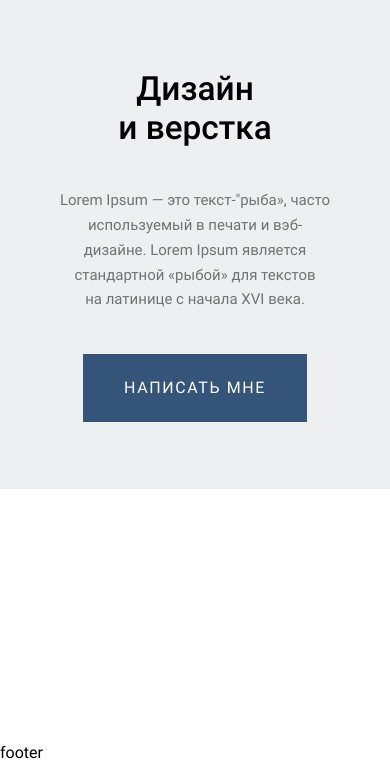
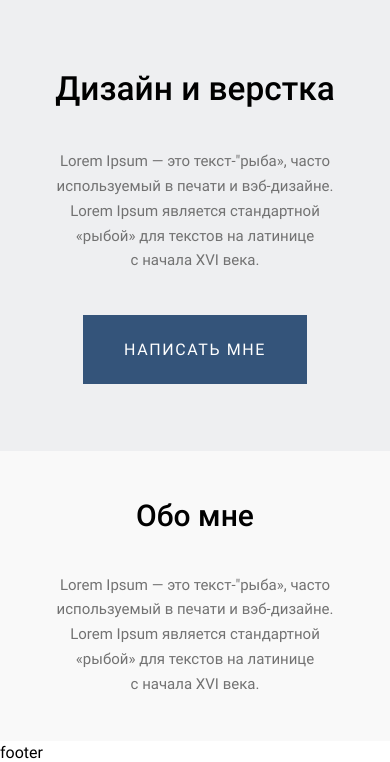
Before and after one commit to AndCheb/homework_frontend_course, a plain HTML site: page index.html in a window 390 px wide. Shown: the part 82-844 px from the top of the page. Drawn offline with Linux system fonts and the light colour scheme; files whose address does not match are found by name.

Commit message:
add section "about"

```diff
--- a/css/index.css
+++ b/css/index.css
@@ -24,10 +24,13 @@
   --clr-text-button: #fff;
   --clr-bg-primary: #eeeff1;
   --clr-bg-secondary: var(--clr-blue);
+  --clr-bg-tertiary: #f9f9f9;
   --clr-bg-hover: #00bbd3;
   --font-size-base: 16px;
   --font-size-title: 30px;
   --1150_145-320_60: clamp(3.75rem, 1.702rem + 10.24vw, 9.063rem);
+  --1150_120-320_40: clamp(2.5rem, 0.572rem + 9.64vw, 7.5rem);
+  --1150_100-320_40: clamp(2.5rem, 1.054rem + 7.23vw, 6.25rem);
   --1150_87-320_25: clamp(1.563rem, 0.069rem + 7.47vw, 5.438rem);
   --1150_60-320_40: clamp(2.5rem, 2.018rem + 2.41vw, 3.75rem);
   --1150_55-320_40: clamp(2.5rem, 2.139rem + 1.81vw, 3.438rem);
@@ -253,6 +256,24 @@ label {
   padding-bottom: var(--1150_60-320_40);
 }
 
+.about {
+  background-color: var(--clr-bg-tertiary);
+}
+
+.about__content {
+  display: grid;
+  grid-template-rows: repeat(2, min-content);
+  justify-items: center;
+  row-gap: 50px;
+  padding-top: var(--1150_120-320_40);
+  padding-bottom: var(--1150_100-320_40);
+}
+
+.about__text {
+  max-width: 540px;
+  text-align: center;
+}
+
 @media (max-width: 1000px) {
   .burger {
     position: fixed;
@@ -316,12 +337,22 @@ label {
 
   .description__title,
   .description__text {
-    max-width: 80%;
+    max-width: 85%;
     text-align: center;
   }
 }
 
+@media (max-width: 700px) {
+  .about__text {
+    max-width: 85%;
+  }
+}
+
 @media (max-width: 450px) {
+  .text {
+    font-size: 15px;
+  }
+
   .description__content {
     row-gap: 0;
   }
@@ -330,8 +361,8 @@ label {
     min-height: 0;
   }
 
-  .description__text {
-    font-size: 15px;
+  .about__content {
+    row-gap: 40px;
   }
 }
 
--- a/index.html
+++ b/index.html
@@ -44,9 +44,16 @@
             <div class="description__image"> </div>
             <div class="description__service">
               <h1 class="description__title title title--big">Дизайн и верстка</h1>
-              <p class="description__text text">Lorem Ipsum — это текст-"рыба», часто используемый в печати и вэб-дизайне. Lorem Ipsum является стандартной «рыбой» для текстов на латинице с начала XVI века.</p>
-              <button class="button">Написать Мне</button>
+              <p class="description__text text">Lorem Ipsum — это текст-"рыба», часто используемый в печати и вэб-дизайне. Lorem Ipsum является стандартной «рыбой» для текстов на латинице с начала XVI века.</p><a class="button" href="#!">Написать Мне</a>
             </div>
+          </div>
+        </div>
+      </section>
+      <section class="about">
+        <div class="wrapper">
+          <div class="about__content">
+            <div class="about__title title">Обо мне</div>
+            <div class="about__text text">Lorem Ipsum — это текст-"рыба», часто используемый в печати и вэб-дизайне. Lorem Ipsum является стандартной «рыбой» для текстов на латинице с начала XVI века.</div>
           </div>
         </div>
       </section>
```
Also changed, not shown: css/index.min.css.
